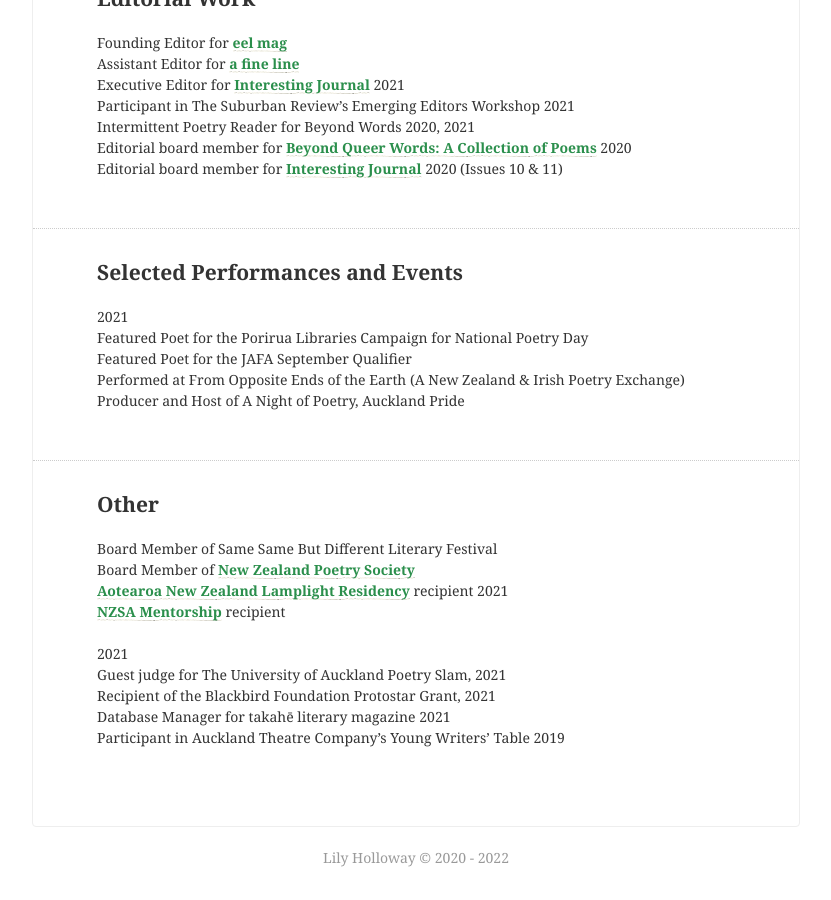
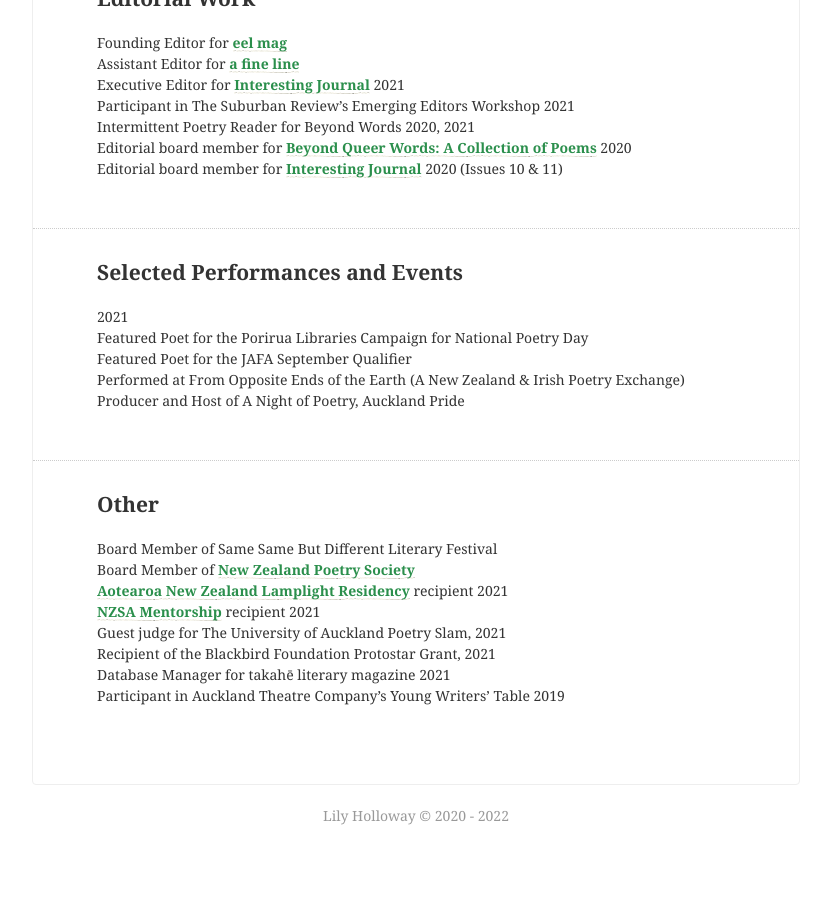
Before and after one commit to lilyholloway/lilyholloway.github.io, a Jekyll site: the page built from cv.md, in a window 1280 px wide and 900 px high, scrolled down 4845 px. Shown: the whole window, without its empty margins (224-1055 px from the left). Built offline with Jekyll 4.4.1, drawn with Linux system fonts in a browser that asks for light colours; nearby versions of some CDN libraries; after the commit the page ends 5703 px from its top, so only the background shows below that.

Commit message:
Update cv.md

```diff
--- a/cv.md
+++ b/cv.md
@@ -222,9 +222,7 @@
 Board Member of Same Same But Different Literary Festival<br>
 Board Member of **<a href="https://poetrysociety.org.nz/about-us/our-people/">New Zealand Poetry Society</a>**<br>
 **<a href="https://www.varuna.com.au/online-programs/newzealand">Aotearoa New Zealand Lamplight Residency</a>** recipient 2021<br>
-**<a href="https://authors.org.nz/opportunities/nzsa-programmes-and-services/nzsa-mentor-programme/mentee-recipients-of-2021/">NZSA Mentorship</a>** recipient<br>
-<br>
-2021<br>
+**<a href="https://authors.org.nz/opportunities/nzsa-programmes-and-services/nzsa-mentor-programme/mentee-recipients-of-2021/">NZSA Mentorship</a>** recipient 2021<br>
 Guest judge for The University of Auckland Poetry Slam, 2021<br>
 Recipient of the Blackbird Foundation Protostar Grant, 2021<br>
 Database Manager for takahē literary magazine 2021<br>
```
